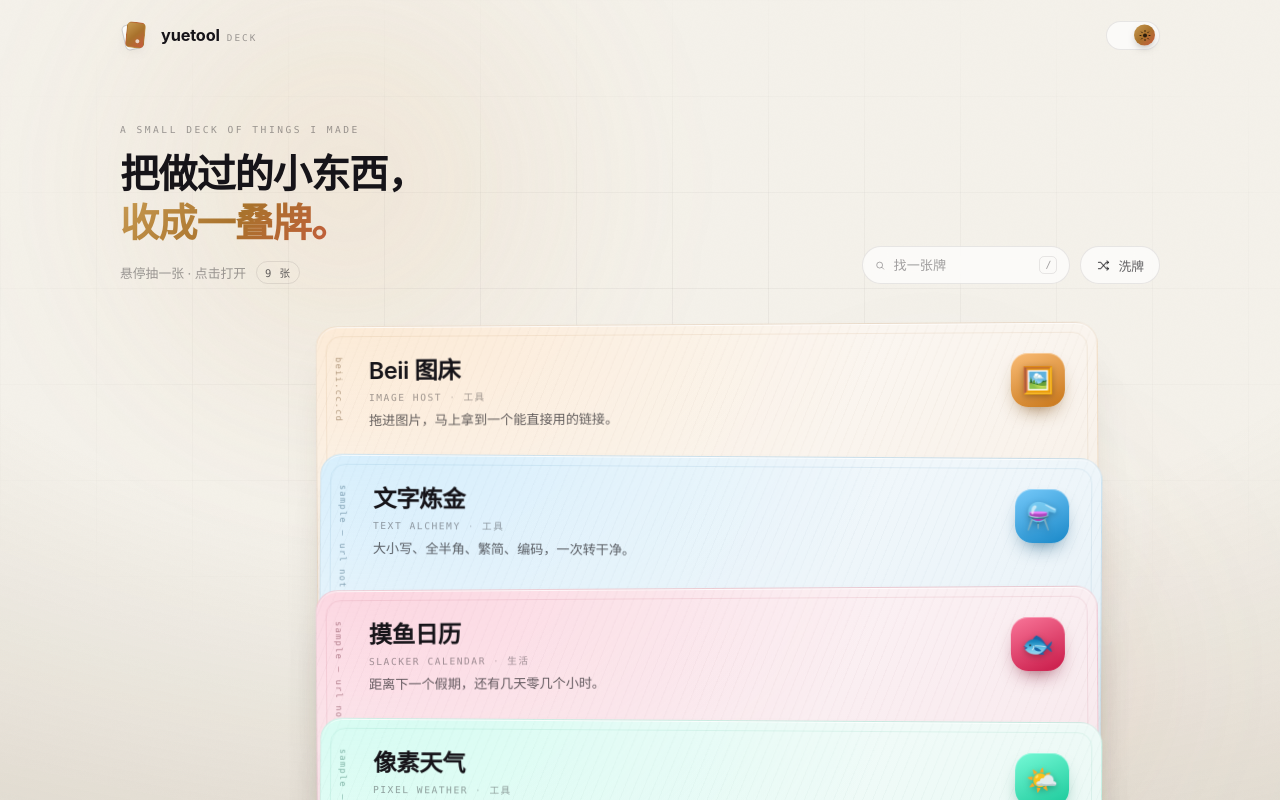
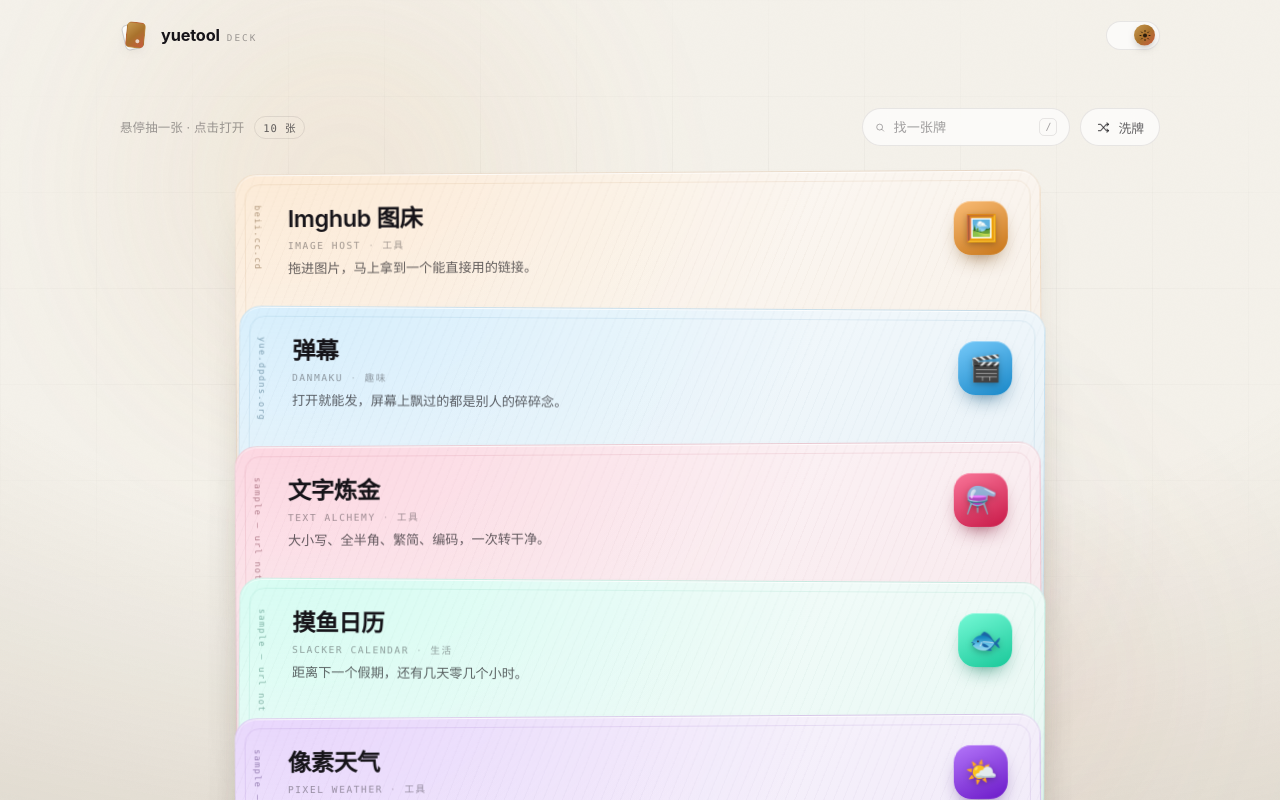
Before and after one commit to yinyiqu/beiyue-home, a Vue app: page / in a window 1280 px wide. Shown: the top 800 px of the page. Built offline with nearby package versions, Linux system fonts and the light colour scheme.

Commit message:
feat: rename image host to Imghub, add danmaku card, card lift effect

```diff
--- a/index.html
+++ b/index.html
@@ -4,7 +4,7 @@
     <meta charset="UTF-8" />
     <meta name="viewport" content="width=device-width, initial-scale=1.0, viewport-fit=cover" />
     <meta name="theme-color" content="#08080c" />
-    <meta name="description" content="yuetool — 把做过的小东西，收成一叠牌。" />
+    <meta name="description" content="yuetool — 一叠小工具、小游戏和小实验。" />
     <meta name="author" content="yuetool" />
 
     <meta property="og:type" content="website" />
--- a/src/App.vue
+++ b/src/App.vue
@@ -100,7 +100,7 @@ onBeforeUnmount(() => window.removeEventListener('keydown', onKeydown))
 .main {
   position: relative;
   z-index: var(--z-content);
-  padding-top: 104px;
+  padding-top: 92px;
 }
 
 .shell {
@@ -111,7 +111,7 @@ onBeforeUnmount(() => window.removeEventListener('keydown', onKeydown))
 
 @media (min-width: 760px) {
   .main {
-    padding-top: 124px;
+    padding-top: 108px;
   }
 }
 </style>
--- a/src/components/Deck.vue
+++ b/src/components/Deck.vue
@@ -136,11 +136,13 @@ function onKeydown(event) {
     --card-rw: 16;
     --card-rh: 9;
     --band: 0.3;
-    max-width: 1000px;
+    max-width: 1120px;
     padding-inline: clamp(24px, 4vw, 40px);
   }
   .deck {
-    padding-left: 15%;
+    /* 左右各留 8% 作为抽出车道：牌堆整体居中，
+       悬停时向左抽出 8% 容器宽（= 9.52% 卡宽），正好填满车道 */
+    padding-inline: 8%;
     min-width: 620px;
   }
 }
--- a/src/components/DeckCard.vue
+++ b/src/components/DeckCard.vue
@@ -32,6 +32,15 @@ const style = computed(() => ({
   '--tilt': `${props.index % 2 === 0 ? -0.35 : 0.35}deg`
 }))
 
+/** 指针位置换算成卡面百分比，驱动高光跟着手走 */
+function onPointerMove(event) {
+  const face = event.currentTarget.querySelector('.card__face')
+  if (!face) return
+  const rect = face.getBoundingClientRect()
+  face.style.setProperty('--mx', `${((event.clientX - rect.left) / rect.width) * 100}%`)
+  face.style.setProperty('--my', `${((event.clientY - rect.top) / rect.height) * 100}%`)
+}
+
 function onOpen(event) {
   if (sample.value) {
     event.preventDefault()
@@ -47,6 +56,7 @@ function onOpen(event) {
     :style="style"
     :aria-label="`${app.name}${app.tag ? '，' + app.tag : ''}${app.desc ? '，' + app.desc : ''}`"
     @click="onOpen"
+    @pointermove="onPointerMove"
   >
     <span class="card__face">
       <span class="card__frame" aria-hidden="true" />
--- a/src/components/DeckIntro.vue
+++ b/src/components/DeckIntro.vue
@@ -22,17 +22,12 @@ defineExpose({ focus: () => input.value?.focus() })
 
 <template>
   <section class="intro" aria-labelledby="intro-title">
-    <div class="intro__copy">
-      <p class="intro__eyebrow">{{ site.eyebrow }}</p>
-      <h1 id="intro-title" class="intro__title">
-        {{ site.tagline }}<br />
-        <em>{{ site.taglineStrong }}</em>
-      </h1>
-      <p class="intro__hint">
-        {{ site.hint }}
-        <span class="intro__count">{{ count }}<span v-if="count !== total"> / {{ total }}</span> 张</span>
-      </p>
-    </div>
+    <h1 id="intro-title" class="visually-hidden">{{ site.name }} · 牌堆</h1>
+
+    <p class="intro__hint">
+      {{ site.hint }}
+      <span class="intro__count">{{ count }}<span v-if="count !== total"> / {{ total }}</span> 张</span>
+    </p>
 
     <div class="intro__tools">
       <label class="search" :class="{ 'is-focused': focused }">
@@ -76,49 +71,20 @@ defineExpose({ focus: () => input.value?.focus() })
 <style scoped>
 .intro {
   display: flex;
-  align-items: flex-end;
+  align-items: center;
   justify-content: space-between;
-  gap: clamp(20px, 4vw, 48px);
-  padding-bottom: clamp(24px, 3.4vw, 40px);
-}
-
-.intro__copy {
-  min-width: 0;
-}
-
-.intro__eyebrow {
-  font-family: var(--font-mono);
-  font-size: 0.6rem;
-  letter-spacing: 0.26em;
-  text-transform: uppercase;
-  color: var(--text-3);
-  margin-bottom: 14px;
-}
-
-.intro__title {
-  font-size: clamp(1.6rem, 3.1vw, 2.45rem);
-  font-weight: 600;
-  line-height: 1.25;
-  letter-spacing: -0.025em;
-  text-wrap: balance;
-}
-
-.intro__title em {
-  font-style: normal;
-  background: var(--accent-grad);
-  -webkit-background-clip: text;
-  background-clip: text;
-  -webkit-text-fill-color: transparent;
-  color: transparent;
+  gap: 18px;
+  padding-bottom: clamp(18px, 2.4vw, 26px);
 }
 
 .intro__hint {
-  margin-top: 14px;
   display: flex;
   align-items: center;
   flex-wrap: wrap;
   gap: 10px;
-  font-size: 0.8rem;
+  min-width: 0;
+  font-size: 0.78rem;
+  letter-spacing: 0.01em;
   color: var(--text-3);
 }
 
@@ -130,6 +96,7 @@ defineExpose({ focus: () => input.value?.focus() })
   border-radius: var(--radius-pill);
   border: 1px solid var(--line);
   color: var(--text-2);
+  white-space: nowrap;
 }
 
 .intro__tools {
@@ -240,7 +207,7 @@ defineExpose({ focus: () => input.value?.focus() })
   .intro {
     flex-direction: column;
     align-items: stretch;
-    gap: 22px;
+    gap: 14px;
   }
   .intro__tools {
     justify-content: space-between;
--- a/src/data/site.js
+++ b/src/data/site.js
@@ -16,9 +16,6 @@
 export const site = {
   name: 'yuetool',
   title: 'yuetool · 牌堆',
-  tagline: '把做过的小东西，',
-  taglineStrong: '收成一叠牌。',
-  eyebrow: 'A SMALL DECK OF THINGS I MADE',
   hint: '悬停抽一张 · 点击打开',
   author: 'yuetool',
   since: 2026,
@@ -42,13 +39,22 @@ const HUES = [32, 202, 344, 164, 268, 12, 190, 96, 222, 316, 48, 148]
 /** 示例牌：把 url 换成你自己的项目地址即可 */
 const SAMPLES = [
   {
-    id: 'beii-image-host',
-    name: 'Beii 图床',
+    id: 'imghub-image-host',
+    name: 'Imghub 图床',
     en: 'Image Host',
     tag: '工具',
     desc: '拖进图片，马上拿到一个能直接用的链接。',
     url: 'https://beii.cc.cd',
     emoji: '🖼️'
+  },
+  {
+    id: 'danmaku',
+    name: '弹幕',
+    en: 'Danmaku',
+    tag: '趣味',
+    desc: '打开就能发，屏幕上飘过的都是别人的碎碎念。',
+    url: 'https://yue.dpdns.org',
+    emoji: '🎬'
   },
   {
     id: 'text-alchemy',
--- a/src/styles/card.css
+++ b/src/styles/card.css
@@ -1,7 +1,7 @@
 .card {
   --rw: var(--card-rw, 9);
   --rh: var(--card-rh, 16);
-  --lift: -17.65%;
+  --lift: -9.52%;
 
   position: relative;
   display: block;
@@ -69,6 +69,26 @@
 }
 :root[data-theme='light'] .card__frame {
   border-color: hsl(var(--hue) 60% 40% / 0.1);
+}
+
+/* 跟随指针的高光：像举到灯下的一张实体卡 */
+.card__face::before {
+  content: '';
+  position: absolute;
+  inset: 0;
+  z-index: 4;
+  pointer-events: none;
+  background: radial-gradient(
+    220px circle at var(--mx, 50%) var(--my, 0%),
+    hsl(var(--hue) 100% 95% / 0.16),
+    transparent 62%
+  );
+  opacity: 0;
+  transition: opacity 340ms var(--ease-out);
+}
+.card:hover .card__face::before,
+.card:focus-visible .card__face::before {
+  opacity: 1;
 }
 
 /* 扫过牌面的一道光 */
@@ -250,17 +270,21 @@
 }
 
 /* 横版 + 精确指针：整张牌向左抽出，填满左侧预留的车道 */
-@media (hover: hover) and (pointer: fine) {
+@media (hover: hover) and (pointer: fine) and (min-width: 900px) {
   .card:hover .card__face,
   .card:focus-visible .card__face {
     will-change: transform;
   }
 
   .card:hover .card__face {
-    transform: translate3d(var(--lift), 0, 0) rotate(0deg);
-    border-color: hsl(var(--hue) 85% 74% / 0.42);
-    box-shadow: 0 34px 60px -32px hsl(var(--hue) 85% 22% / 0.95),
-      0 14px 26px -18px rgba(0, 0, 0, 0.6), inset 0 1px 0 hsl(var(--hue) 95% 88% / 0.16);
+    transform: translate3d(var(--lift), 0, 0) rotate(0deg) scale(1.022);
+    border-color: hsl(var(--hue) 88% 78% / 0.55);
+    filter: saturate(1.08) brightness(1.06);
+    box-shadow: 0 42px 72px -30px hsl(var(--hue) 85% 18% / 0.98),
+      0 18px 30px -18px rgba(0, 0, 0, 0.62),
+      0 0 56px -14px hsl(var(--hue) 92% 62% / 0.45),
+      inset 0 0 0 1px hsl(var(--hue) 95% 88% / 0.2),
+      inset 0 1px 0 hsl(var(--hue) 95% 92% / 0.2);
   }
   .card:hover .card__face::after {
     opacity: 1;
@@ -278,16 +302,21 @@
   }
 
   :root[data-theme='light'] .card:hover .card__face {
-    border-color: hsl(var(--hue) 55% 52% / 0.35);
-    box-shadow: 0 32px 56px -34px hsl(var(--hue) 55% 35% / 0.45),
-      0 14px 26px -20px rgba(60, 45, 30, 0.2), inset 0 1px 0 rgba(255, 255, 255, 0.9);
+    border-color: hsl(var(--hue) 62% 50% / 0.45);
+    filter: saturate(1.06) brightness(1.02);
+    box-shadow: 0 38px 64px -32px hsl(var(--hue) 55% 32% / 0.42),
+      0 18px 30px -22px rgba(60, 45, 30, 0.24),
+      0 0 48px -18px hsl(var(--hue) 65% 50% / 0.35),
+      inset 0 0 0 1px rgba(255, 255, 255, 0.55),
+      inset 0 1px 0 rgba(255, 255, 255, 0.9);
   }
   :root[data-theme='light'] .card:hover .card__series {
     color: hsl(var(--hue) 62% 34% / 0.11);
   }
 
   .card:active .card__face {
-    transform: translate3d(calc(var(--lift) * 0.5), 0, 0) rotate(0deg);
+    transform: translate3d(calc(var(--lift) * 0.55), 0, 0) rotate(0deg) scale(1.004);
+    transition-duration: 140ms;
   }
 }
 
@@ -452,3 +481,31 @@
     font-size: 0.74rem;
   }
 }
+
+
+/* 有牌被抽出时，其余牌轻轻压暗，像舞台只打了一束光 */
+@media (hover: hover) and (pointer: fine) {
+  .deck:has(.card:hover) .card:not(:hover) .card__face {
+    filter: brightness(0.9) saturate(0.86);
+  }
+  :root[data-theme='light'] .deck:has(.card:hover) .card:not(:hover) .card__face {
+    filter: brightness(0.97) saturate(0.9);
+  }
+}
+
+/* 竖卡 + 精确指针：不做横向抽出（没有车道），只上浮一点 */
+@media (hover: hover) and (pointer: fine) and (max-width: 899.98px) {
+  .card:hover .card__face,
+  .card:focus-visible .card__face {
+    transform: translate3d(0, -8px, 0) rotate(var(--tilt, 0deg)) scale(1.012);
+    border-color: hsl(var(--hue) 88% 78% / 0.45);
+    box-shadow: 0 30px 50px -26px hsl(var(--hue) 85% 20% / 0.95),
+      0 0 40px -16px hsl(var(--hue) 92% 62% / 0.4);
+  }
+  .card:hover .card__icon {
+    transform: scale(1.05);
+  }
+  .card:active .card__face {
+    transform: translate3d(0, -3px, 0) rotate(var(--tilt, 0deg)) scale(0.995);
+  }
+}
```
Also changed, not shown: public/og.jpg, 4 other files (tests, documents, lock files or other folders).
